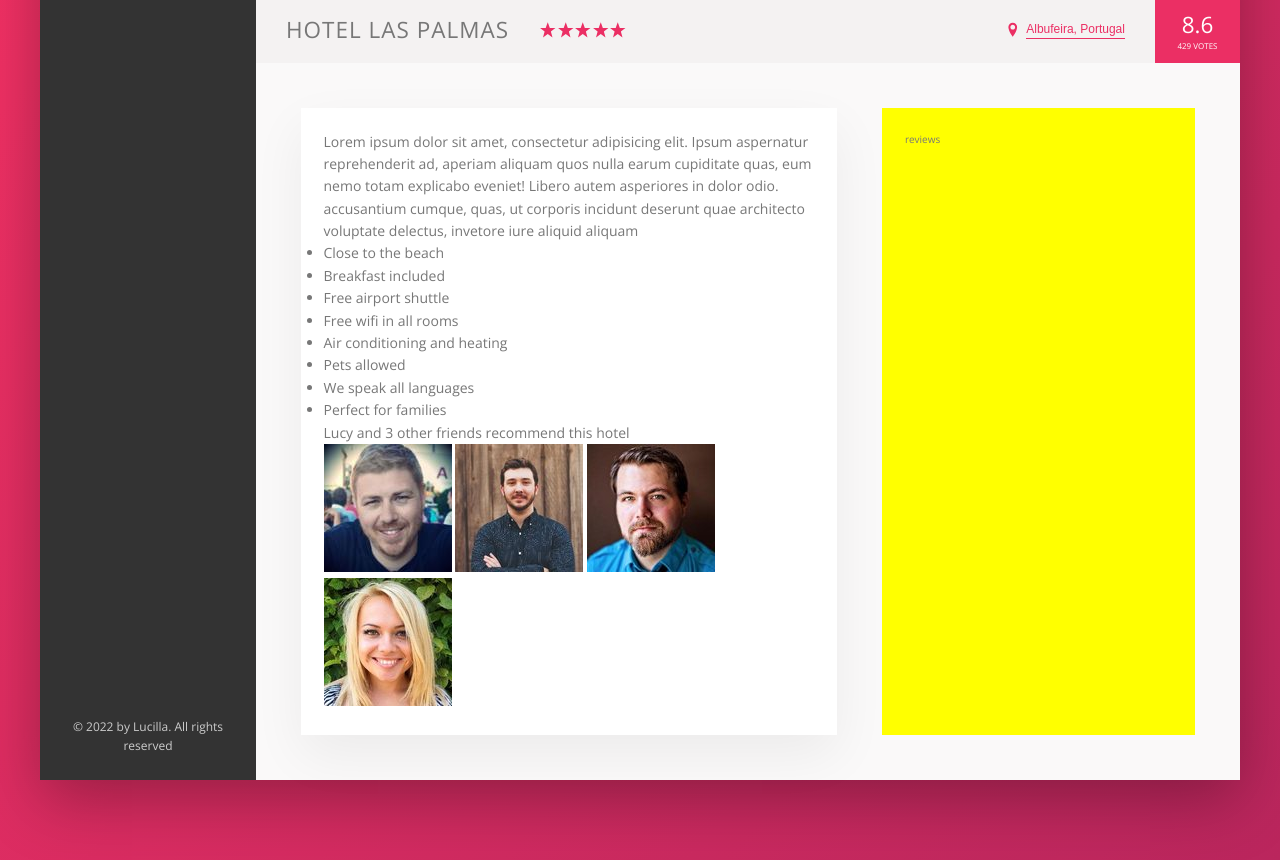
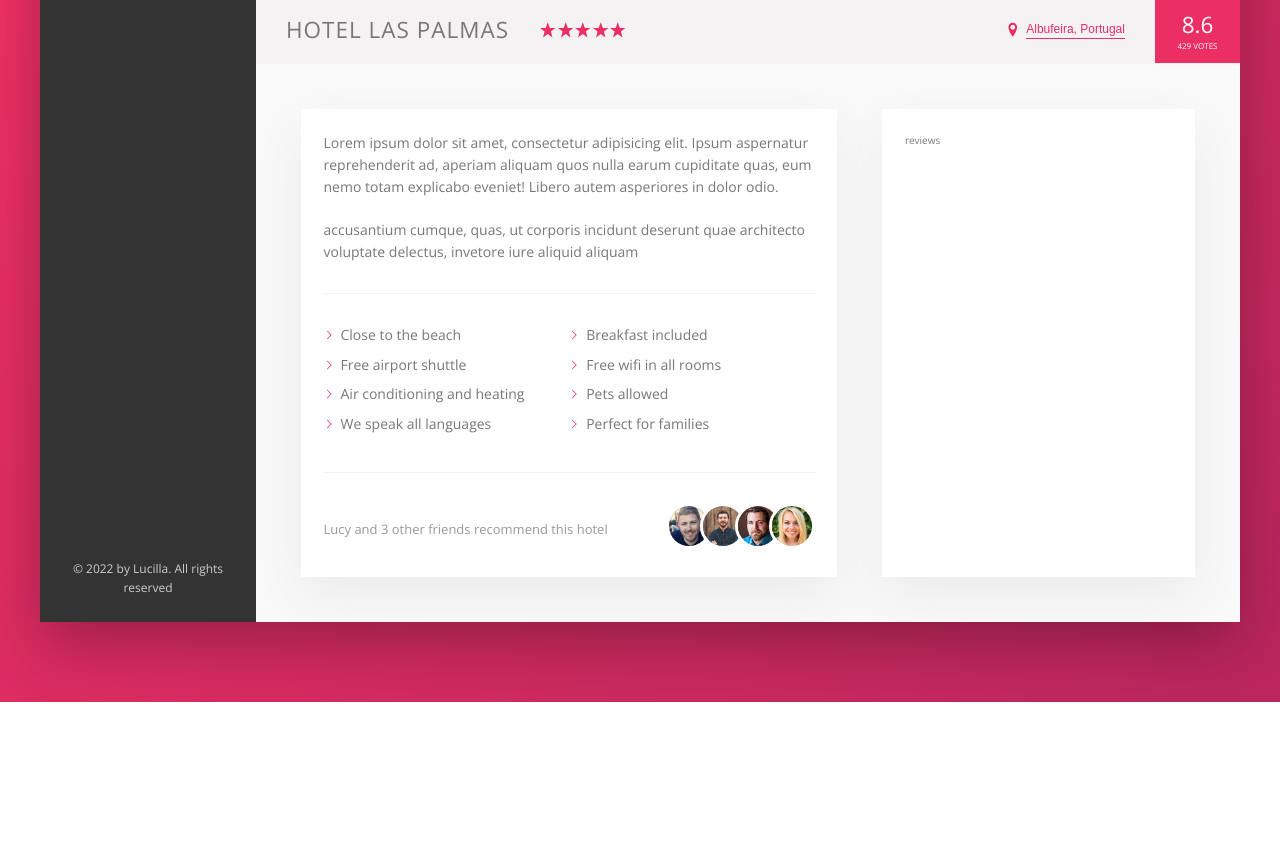
Before and after one commit to dknsapatin/Lucilla, a website: page index.html in a window 1280 px wide. Shown: the part 538-1398 px from the top of the page. After the commit the page ends 1240 px from the top, so only its background shows below. Drawn offline with nearby package versions, Linux system fonts and the light colour scheme.

Commit message:
finished description section

```diff
--- a/index.html
+++ b/index.html
@@ -170,7 +170,7 @@
                 accusantium cumque, quas, ut corporis incidunt deserunt quae
                 architecto voluptate delectus, invetore iure aliquid aliquam
               </p>
-              <ul>
+              <ul class="list">
                 <li class="list__item">Close to the beach</li>
                 <li class="list__item">Breakfast included</li>
                 <li class="list__item">Free airport shuttle</li>
@@ -182,7 +182,7 @@
               </ul>
 
               <div class="recommend">
-                <p class="recommen__count">
+                <p class="recommend__count">
                   Lucy and 3 other friends recommend this hotel
                 </p>
                 <div class="recommend__friends">
--- a/sass/_base.scss
+++ b/sass/_base.scss
@@ -33,7 +33,7 @@
   --shadow-dark: 0 2rem 6rem rgba(0, 0, 0, 0.3);
   --shadow-light: 0 2rem 5rem rgba(0, 0, 0, 0.06);
 
-  --line: 1px solid variable-exists(--color-grey-light-2);
+  --line: 1px solid var(--color-grey-light-2);
 }
 
 * {
--- a/sass/_components.scss
+++ b/sass/_components.scss
@@ -280,3 +280,66 @@
     box-shadow: none;
   }
 }
+
+///////////////////////////////
+//PARAGRAPH
+.paragraph:not(:last-of-type) {
+  margin-bottom: 2rem;
+}
+
+///////////////////////////////
+//LIST
+.list {
+  list-style: none;
+  margin: 3rem 0;
+  padding: 3rem 0;
+  border-top: var(--line);
+  border-bottom: var(--line);
+
+  display: flex;
+  flex-wrap: wrap;
+  &__item {
+    flex: 0 0 50%;
+    margin-bottom: 0.7rem;
+  }
+  &__item::before {
+    content: "";
+    display: inline-block;
+    height: 2rem;
+    width: 2rem;
+    margin-right: 0.7rem;
+    color: var(--color-primary);
+
+    // Newer browsers - masks
+    background-color: var(--color-primary);
+    -webkit-mask-image: url(../img/chevron-thin-right.svg);
+    -webkit-mask-size: cover;
+    height: 1rem;
+    width: 1rem;
+  }
+}
+
+///////////////////////////////
+//RECOMMEND
+.recommend {
+  font-size: 1.3rem;
+  color: var(--color-grey-dark-3);
+  display: flex;
+  align-items: center;
+  &__count {
+    margin-right: auto;
+  }
+  &__friends {
+  }
+
+  &__photo {
+    box-sizing: content-box;
+    height: 4rem;
+    width: 4rem;
+    border-radius: 50%;
+    border: 3px solid #fff;
+    &:not(:last-child) {
+      margin-right: -1.5rem;
+    }
+  }
+}
--- a/sass/_layout.scss
+++ b/sass/_layout.scss
@@ -50,6 +50,7 @@
 }
 .user-reviews {
   padding: 2.25rem;
-  background-color: yellow;
+  background-color: #fff;
+  box-shadow: var(--shadow-light);
   flex: 1;
 }
```
Also changed, not shown: css/style.css.
